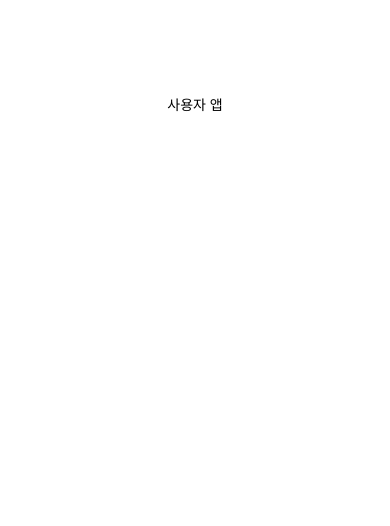
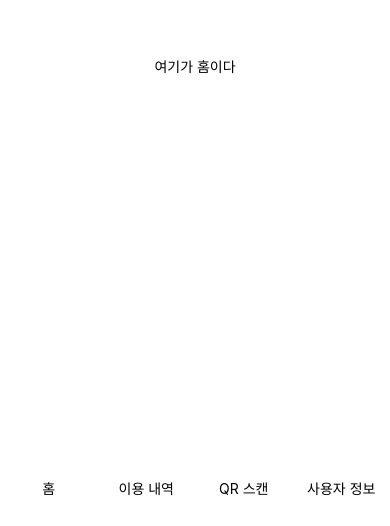
Before and after one commit to laugh4mile/CORC, a React Native app in the folder exec/app/CORC_E/: screen / in a window 390 px wide. Shown: the part 318-844 px from the top of the page. Built offline with nearby package versions, Linux system fonts and the light colour scheme.

Commit message:
feat: S04P31A301-163 Employee App Development - Footer Component

```diff
--- a/exec/app/CORC_E/App.js
+++ b/exec/app/CORC_E/App.js
@@ -1,21 +1,10 @@
-import { StatusBar } from 'expo-status-bar';
 import React from 'react';
-import { StyleSheet, Text, View } from 'react-native';
+import Home from './components/Home';
 
-export default function App() {
-  return (
-    <View style={styles.container}>
-      <Text>사용자 앱</Text>
-      <StatusBar style="auto" />
-    </View>
-  );
+export default class extends React.Component {
+  state = {};
+
+  render() {
+    return <Home />;
+  }
 }
-
-const styles = StyleSheet.create({
-  container: {
-    flex: 1,
-    backgroundColor: '#fff',
-    alignItems: 'center',
-    justifyContent: 'center',
-  },
-});
--- /dev/null
+++ b/exec/app/CORC_E/components/Footer.js
@@ -0,0 +1,33 @@
+import React from 'react';
+import { View, Text, StyleSheet } from 'react-native';
+
+export default function Footer() {
+  return (
+    <View style={styles.container}>
+      <View style={styles.contents}>
+        <Text>홈</Text>
+      </View>
+      <View style={styles.contents}>
+        <Text>이용 내역</Text>
+      </View>
+      <View style={styles.contents}>
+        <Text>QR 스캔</Text>
+      </View>
+      <View style={styles.contents}>
+        <Text>사용자 정보</Text>
+      </View>
+    </View>
+  );
+}
+
+const styles = StyleSheet.create({
+  container: {
+    flexDirection: 'row',
+    flex: 1,
+  },
+  contents: {
+    flex: 1,
+    justifyContent: 'center',
+    alignItems: 'center',
+  },
+});
--- /dev/null
+++ b/exec/app/CORC_E/components/Home.js
@@ -0,0 +1,30 @@
+import React from 'react';
+import { View, Text, StyleSheet } from 'react-native';
+import Footer from './Footer';
+
+export default function Home() {
+  return (
+    <View style={styles.container}>
+      <View style={styles.contents}>
+        <Text>여기가 홈이다</Text>
+      </View>
+      <View style={styles.footer}>
+        <Footer />
+      </View>
+    </View>
+  );
+}
+
+const styles = StyleSheet.create({
+  container: {
+    flex: 1,
+  },
+  contents: {
+    flex: 10,
+    justifyContent: 'center',
+    alignItems: 'center',
+  },
+  footer: {
+    flex: 1,
+  },
+});
```
Also changed, not shown: exec/app/CORC_E/assets/123.jpg (deleted).
